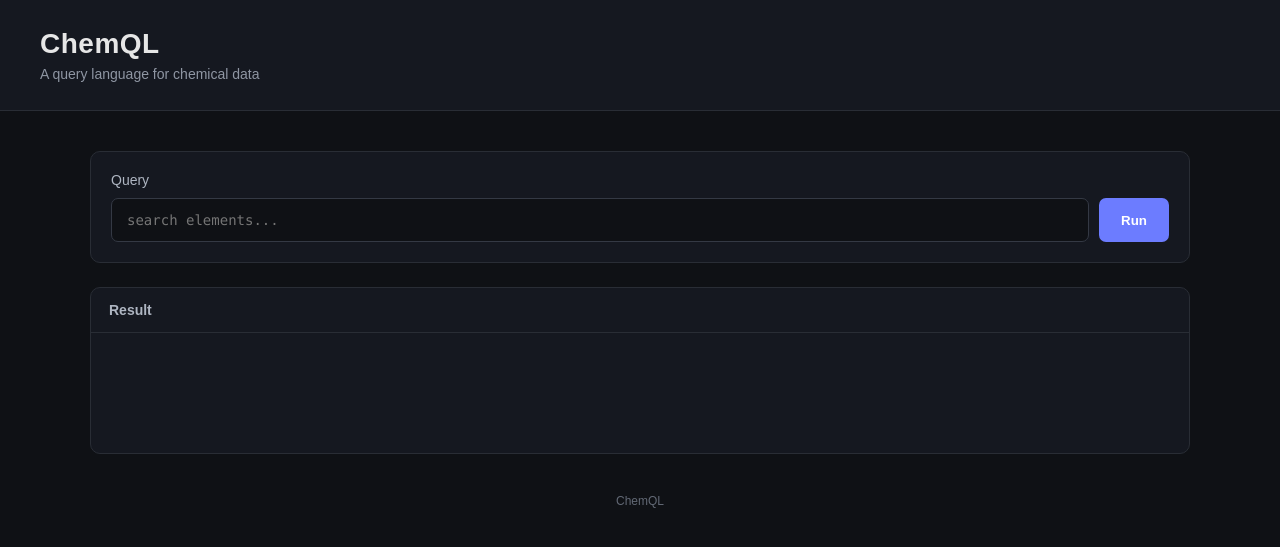
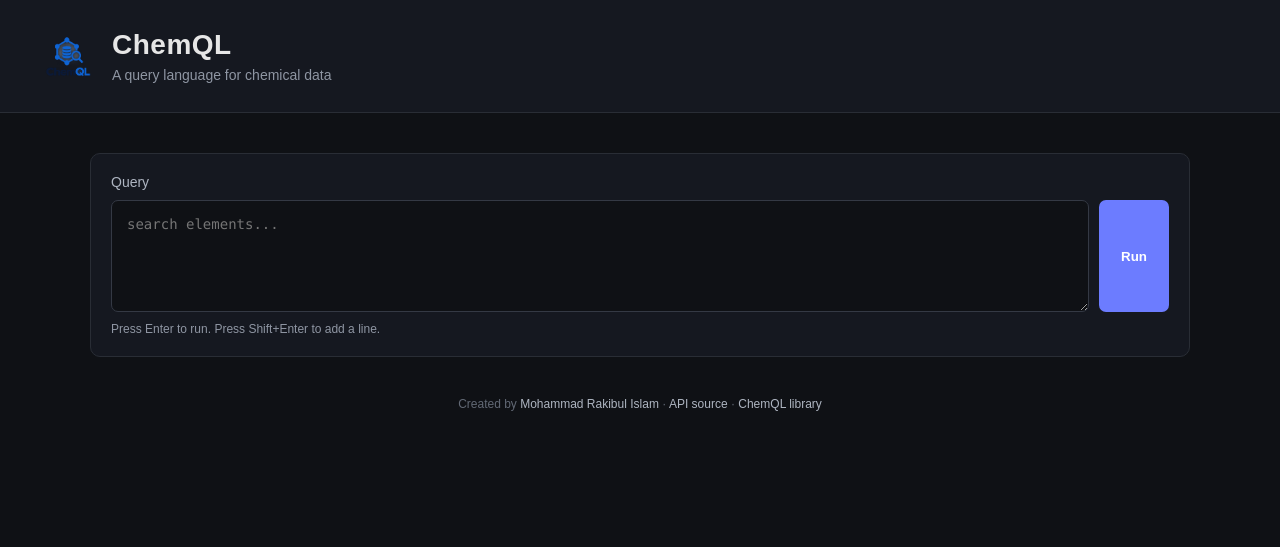
Before and after one commit to rakibulofficial1017/ChemQLAPI, a Flask app: template templates/index.html in a window 1280 px wide. Shown: the top 547 px of the page. Run offline with Flask 3, Linux system fonts and the light colour scheme; the template is opened without the code that fills it, so the values that code supplies are empty.

Commit message:
I forgot

```diff
--- a/app.py
+++ b/app.py
@@ -1,5 +1,5 @@
 from flask import Flask, jsonify, render_template, request
-from chemql import Element, Molecule, Reaction, Unknown, execute_query_text # type: ignore
+from chemql import *
 
 
 app = Flask(__name__)
@@ -20,12 +20,61 @@ def _serialize_result(value):
     return value
 
 
+def _prepare_html_result(result):
+    object_types = (Element, Molecule, Reaction)
+
+    if isinstance(result, object_types):
+        return {
+            "kind": "records",
+            "records": [_serialize_result(result)],
+            "record_type": type(result).__name__,
+        }
+
+    if isinstance(result, list) and result and all(
+        isinstance(item, object_types) for item in result
+    ):
+        return {
+            "kind": "records",
+            "records": [_serialize_result(item) for item in result],
+            "record_type": type(result[0]).__name__,
+        }
+
+    if isinstance(result, ReturnTable):
+        columns = list(result)
+        row_count = max((len(result[column]) for column in columns), default=0)
+        rows = [
+            [
+                _serialize_result(result[column][row_index])
+                if row_index < len(result[column])
+                else None
+                for column in columns
+            ]
+            for row_index in range(row_count)
+        ]
+        return {"kind": "table", "columns": columns, "rows": rows}
+
+    if isinstance(result, dict):
+        return {
+            "kind": "table",
+            "columns": ["Field", "Value"],
+            "rows": [
+                [key, _serialize_result(value)]
+                for key, value in result.items()
+            ],
+        }
+
+    if isinstance(result, list):
+        return {"kind": "list", "items": [_serialize_result(item) for item in result]}
+
+    return {"kind": "value", "value": _serialize_result(result)}
+
+
 @app.route("/", methods=["GET"])
 def index():
     query = request.args.get("query")
 
     if not query:
-        return jsonify({"error": "Query parameter is required"}), 400
+        return render_template("index.html")
 
     result = execute_query_text(query)
     result_type = type(result).__name__
@@ -40,7 +89,7 @@ def index():
 
     return render_template(
         "index.html",
-        result=result,
+        result=_prepare_html_result(result),
         result_type=result_type,
         item_type=item_type
     )
--- a/templates/index.html
+++ b/templates/index.html
@@ -23,6 +23,15 @@
             padding: 28px 40px;
             border-bottom: 1px solid #292d35;
             background: #151820;
+            display: flex;
+            align-items: center;
+            gap: 16px;
+        }
+
+        .logo {
+            width: 56px;
+            height: 56px;
+            object-fit: contain;
         }
 
         header h1 {
@@ -61,7 +70,7 @@
             gap: 10px;
         }
 
-        .query-row input {
+        .query-row textarea {
             flex: 1;
             padding: 13px 15px;
             border: 1px solid #343944;
@@ -71,10 +80,18 @@
             color: #f0f0f0;
             font-family: Consolas, monospace;
             font-size: 14px;
+            line-height: 1.5;
+            resize: vertical;
         }
 
-        .query-row input:focus {
+        .query-row textarea:focus {
             border-color: #6c7cff;
+        }
+
+        .query-hint {
+            margin: 10px 0 0;
+            color: #8f96a3;
+            font-size: 12px;
         }
 
         .query-row button {
@@ -126,6 +240,15 @@
             color: #626975;
             font-size: 12px;
             text-align: center;
+        }
+
+        footer a {
+            color: #aeb5c1;
+            text-decoration: none;
+        }
+
+        footer a:hover {
+            color: #6c7cff;
         }
 
         @media (max-width: 650px) {
@@ -151,8 +274,11 @@
 <body>
 
     <header>
+        <img class="logo" src="{{ url_for('static', filename='logo.png') }}" alt="ChemQL logo">
+        <div>
             <h1>ChemQL</h1>
             <p>A query language for chemical data</p>
+        </div>
     </header>
 
     <main>
@@ -162,88 +288,110 @@
                 <label for="query">Query</label>
 
                 <div class="query-row">
-                    <input
-                        type="text"
+                    <textarea
                         id="query"
                         name="query"
                         placeholder="search elements..."
-                        value="{{ request.args.get('query', '') }}"
+                        rows="4"
                         autocomplete="off"
-                    >
+                    >{{ request.args.get('query', '') }}</textarea>
 
                     <button type="submit">Run</button>
                 </div>
+                <p class="query-hint">Press Enter to run. Press Shift+Enter to add a line.</p>
             </form>
         </section>
 
+        {% if result_type is defined %}
             <section class="result-section">
                 <div class="result-header">
                     Result
                 </div>
 
-            <div class="result">
-                {% if result_type == "ReturnTable" %}
+                <div class="result-content">
+                    {% if result.kind == "records" %}
+                        <div class="record-list">
+                            {% for record in result.records %}
+                                <article class="record-card">
+                                    {% if result.record_type == "Element" %}
+                                        <h3 class="element-summary">
+                                            <span class="element-symbol">
+                                                <span><small>{{ record.number }}</small>{{ record.symbol }}</span>
+                                            </span>
+                                            <span>{{ record.name }}</span>
+                                        </h3>
+                                    {% else %}
+                                        <h3>{{ record.name or record.formula or record.id }}</h3>
+                                    {% endif %}
 
-                    <table>
+                                    <table class="record-fields">
+                                        <tbody>
+                                            {% for key, value in record.items() %}
+                                                {% if not (result.record_type == "Element" and key in ["name", "symbol", "number"]) %}
+                                                    <tr>
+                                                        <th>{{ key.replace("_", " ")|title }}</th>
+                                                        <td>
+                                                            {% if value is mapping or (value is sequence and value is not string) %}
+                                                                <pre class="structured-value">{{ value|tojson(indent=2) }}</pre>
+                                                            {% else %}
+                                                                {{ value if value is not none else "—" }}
+                                                            {% endif %}
+                                                        </td>
+                                                    </tr>
+                                                {% endif %}
+                                            {% endfor %}
+                                        </tbody>
+                                    </table>
+                                </article>
+                            {% endfor %}
+                        </div>
+                    {% elif result.kind == "table" %}
+                        <table class="result-table">
                             <thead>
-                            <tr>
-                                {% for column in result.columns %}
-                                    <th>{{ column }}</th>
-                                {% endfor %}
-                            </tr>
+                                <tr>{% for column in result.columns %}<th>{{ column }}</th>{% endfor %}</tr>
                             </thead>
-
                             <tbody>
                                 {% for row in result.rows %}
                                     <tr>
                                         {% for value in row %}
-                                        <td>{{ value }}</td>
+                                            <td>
+                                                {% if value is mapping or (value is sequence and value is not string) %}
+                                                    <pre class="structured-value">{{ value|tojson(indent=2) }}</pre>
+                                                {% else %}
+                                                    {{ value if value is not none else "—" }}
+                                                {% endif %}
+                                            </td>
                                         {% endfor %}
                                     </tr>
                                 {% endfor %}
                             </tbody>
                         </table>
-
-                {% elif result_type == "list" %}
-
-                    <ul>
-                        {% for item in result %}
-                            <li>{{ item }}</li>
-                        {% endfor %}
+                    {% elif result.kind == "list" %}
+                        <ul class="result-list">
+                            {% for item in result.items %}<li>{{ item }}</li>{% endfor %}
                         </ul>
-
-                {% elif result_type == "dict" %}
-
-                    <table>
-                        <tbody>
-                            {% for key, value in result.items() %}
-                                <tr>
-                                    <th>{{ key }}</th>
-                                    <td>{{ value }}</td>
-                                </tr>
-                            {% endfor %}
-                        </tbody>
-                    </table>
-
-                {% elif result_type in ["str", "int", "float", "bool"] %}
-
-                    <div class="value">
-                        {{ result }}
-                    </div>
-
-                {% else %}
-
-                    <pre>{{ result }}</pre>
-
+                    {% elif result.kind == "value" %}
+                        <pre>{{ result.value }}</pre>
                     {% endif %}
                 </div>
             </section>
+        {% endif %}
 
     </main>
 
     <footer>
-        ChemQL
+        Created by <a href="https://github.com/rakibulofficial1017">Mohammad Rakibul Islam</a>
+        · <a href="https://github.com/rakibulofficial1017/ChemQLAPI">API source</a>
+        · <a href="https://github.com/rakibulofficial1017/ChemQL">ChemQL library</a>
     </footer>
 
+    <script>
+        document.getElementById("query").addEventListener("keydown", (event) => {
+            if (event.key === "Enter" && !event.shiftKey && !event.isComposing) {
+                event.preventDefault();
+                event.currentTarget.form.requestSubmit();
+            }
+        });
+    </script>
 </body>
 </html>
```
Also changed, not shown: other parts of templates/index.html (+97 -0 lines), tests/test_api.py (+41 -3 lines), static/logo.png (added). Lines whose indentation alone changed are shown as unchanged.
